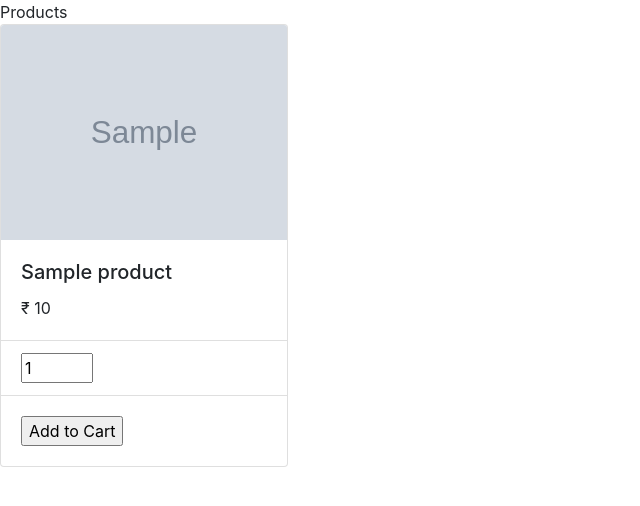
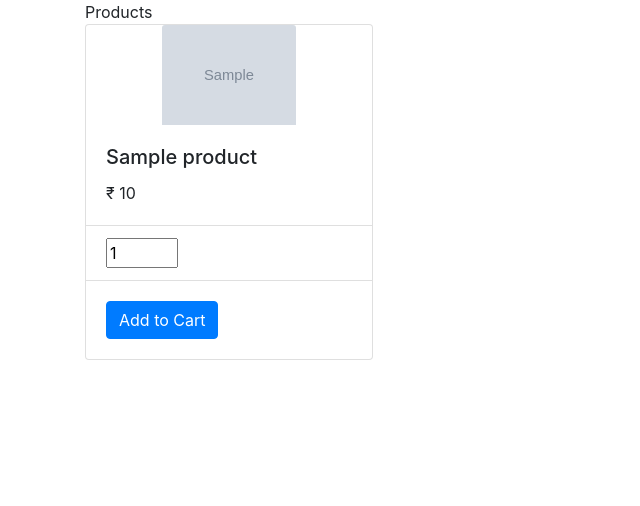
Before and after one commit to bratk9/FlaskProject2020, a Flask app: page / in a window 1280 px wide. Shown: the top 506 px of the page, without its empty margins (0-640 px from the left). Run offline with Flask 2, Linux system fonts and the light colour scheme; tables that the repository leaves empty or names only in its code hold one stand-in row (values such as "Sample post"); grey boxes marked "Sample" are stand-in pictures; some libraries are stand-ins or nearby versions.

Commit message:
bootstrapped v2

```diff
--- a/templates/Products.html
+++ b/templates/Products.html
@@ -10,16 +10,19 @@
 </head>
 <body>
 
- <div id="product-grid">
+ <div class="container">
   <div class="txt-heading">Products</div>
+  <div class="card-deck">
 
   {% for product in products %}
 
-   <div class="product-item">
+   <div>
     <form method="post" action="/add">
 
       <div class="card" style="width: 18rem;">
-        <img class="card-img-top" src="/static/images/{{ product.image }}" alt="Card image cap">
+        <div class="container" style="display: flex; justify-content: center;">
+          <img class="card-img-top" style="width: auto; height: 100px" src="/static/images/{{ product.image }}" alt="Card image cap">
+        </div>
         <div class="card-body">
           <h5 class="card-title">{{ product.name }}</h5>
           <p class="card-text">₹ {{ product.price }}</p>
@@ -29,13 +32,14 @@
         </ul>
         <div class="card-body">
           <input type="hidden" name="code" value="{{ product.code }}"/>
-          <input type="submit" value="Add to Cart" class="card-link" />
+          <input type="submit" value="Add to Cart" class="btn btn-primary" />
         </div>
       </div>
     </form>
    </div>
 
   {% endfor %}
+ </div>
 
  </div>
 </body>
```
